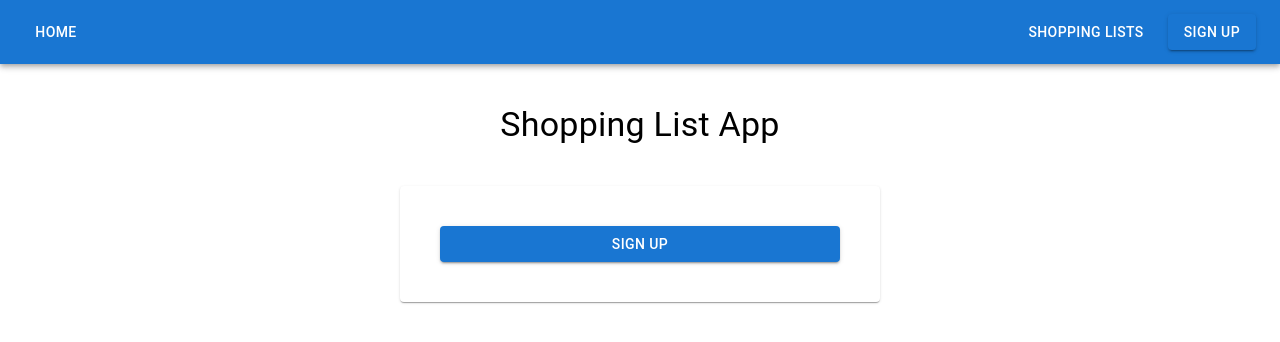
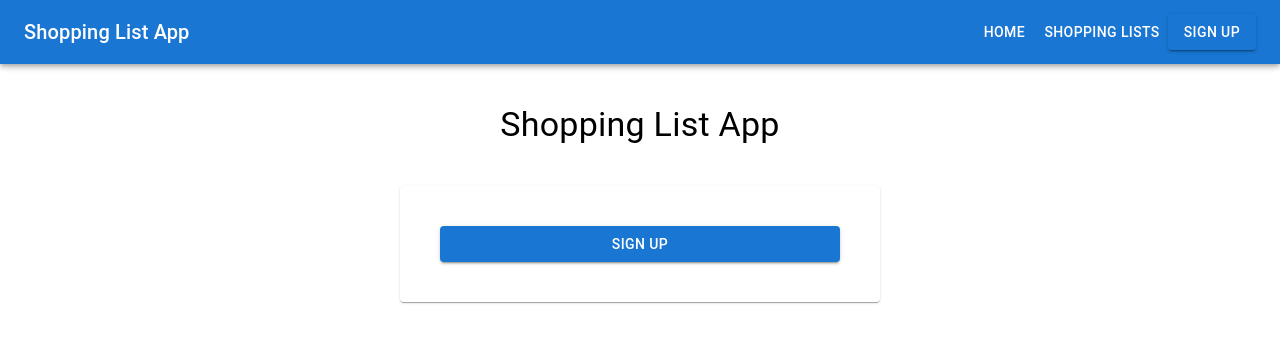
Before and after one commit to bac-dam-1991/shopping-list, a React (Create React App) app in the folder front-end/: page / in a window 1280 px wide. Shown: the top 342 px of the page. Built offline with nearby package versions, Linux system fonts and the light colour scheme.

Commit message:
Added responsive drawer.

```diff
--- a/front-end/src/App.tsx
+++ b/front-end/src/App.tsx
@@ -1,16 +1,16 @@
-import { BrowserRouter, Routes, Route } from 'react-router-dom';
-import { ShoppingListView } from './views/ShoppingListView';
-import { HomeView } from './views/HomeView';
-import { NotFoundView } from './views/NotFoundView';
-import { AllShoppingListsView } from './views/AllShoppingListsView';
-import { Auth0ProviderWithHistory } from './components/AuthProviderWithHistory';
-import { Navbar } from './components/Navbar';
+import { BrowserRouter, Routes, Route } from "react-router-dom";
+import { ShoppingListView } from "./views/ShoppingListView";
+import { HomeView } from "./views/HomeView";
+import { NotFoundView } from "./views/NotFoundView";
+import { AllShoppingListsView } from "./views/AllShoppingListsView";
+import { Auth0ProviderWithHistory } from "./components/AuthProviderWithHistory";
+import { Navbar } from "./components/Navbar";
 
 const App = () => {
   return (
     <BrowserRouter>
       <Auth0ProviderWithHistory>
-				<Navbar />
+        <Navbar>
           <Routes>
             <Route path="/" element={<HomeView />} />
             <Route path="/shopping-lists">
@@ -19,6 +19,7 @@ const App = () => {
             </Route>
             <Route path="*" element={<NotFoundView />} />
           </Routes>
+        </Navbar>
       </Auth0ProviderWithHistory>
     </BrowserRouter>
   );
--- a/front-end/src/components/Navbar.tsx
+++ b/front-end/src/components/Navbar.tsx
@@ -1,25 +1,119 @@
-import { AppBar, Toolbar, Stack, Button } from '@mui/material';
-import { useNavigate } from 'react-router-dom';
-import { AuthButton } from './AuthButton';
+import { ReactNode, useState } from "react";
+import {
+  List,
+  ListItem,
+  ListItemButton,
+  AppBar,
+  Box,
+  Divider,
+  Drawer,
+  IconButton,
+  ListItemText,
+  Toolbar,
+  Typography,
+  Button,
+} from "@mui/material";
+import MenuIcon from "@mui/icons-material/Menu";
+import { Link } from "react-router-dom";
+import { AuthButton } from "./AuthButton";
 
-export const Navbar = () => {
-	const navigate = useNavigate();
+const DrawerWidth = 240;
+const navItems = [
+  { label: "Home", path: "/" },
+  { label: "Shopping Lists", path: "/shopping-lists" },
+];
+export interface NavbarProps {
+  children: ReactNode;
+}
+
+export const Navbar = ({ children }: NavbarProps) => {
+  const [mobileOpen, setMobileOpen] = useState(false);
+
+  const handleDrawerToggle = () => {
+    setMobileOpen((prevState) => !prevState);
+  };
+
+  const drawer = (
+    <Box onClick={handleDrawerToggle} sx={{ textAlign: "center" }}>
+      <Typography variant="h6" sx={{ my: 2 }}>
+        Shopping List App
+      </Typography>
+      <Divider />
+      <List>
+        {navItems.map((item) => (
+          <ListItem key={item.path} disablePadding>
+            <ListItemButton
+              component={Link}
+              to={item.path}
+              sx={{ textAlign: "center" }}
+            >
+              <ListItemText primary={item.label} />
+            </ListItemButton>
+          </ListItem>
+        ))}
+      </List>
+      <AuthButton />
+    </Box>
+  );
 
   return (
-		<AppBar position="static">
+    <Box sx={{ display: "flex" }}>
+      <AppBar component="nav">
         <Toolbar>
-				<Stack sx={{ flexGrow: 1, alignItems: 'start' }}>
-					<Button onClick={() => navigate('/')} color="inherit">
-						Home
+          <IconButton
+            color="inherit"
+            aria-label="open drawer"
+            edge="start"
+            onClick={handleDrawerToggle}
+            sx={{ mr: 2, display: { sm: "none" } }}
+          >
+            <MenuIcon />
+          </IconButton>
+          <Typography
+            variant="h6"
+            component="div"
+            sx={{ flexGrow: 1, display: { xs: "none", sm: "block" } }}
+          >
+            Shopping List App
+          </Typography>
+          <Box sx={{ display: { xs: "none", sm: "block" } }}>
+            {navItems.map((item) => (
+              <Button
+                component={Link}
+                to={item.path}
+                key={item.path}
+                sx={{ color: "#fff" }}
+              >
+                {item.label}
               </Button>
-				</Stack>
-				<Stack spacing={2} direction="row">
-					<Button color="inherit" onClick={() => navigate('/shopping-lists')}>
-						Shopping Lists
-					</Button>
+            ))}
             <AuthButton />
-				</Stack>
+          </Box>
         </Toolbar>
       </AppBar>
+      <Box component="nav">
+        <Drawer
+          variant="temporary"
+          open={mobileOpen}
+          onClose={handleDrawerToggle}
+          ModalProps={{
+            keepMounted: true,
+          }}
+          sx={{
+            display: { xs: "block", sm: "none" },
+            "& .MuiDrawer-paper": {
+              boxSizing: "border-box",
+              width: DrawerWidth,
+            },
+          }}
+        >
+          {drawer}
+        </Drawer>
+      </Box>
+      <Box component="main" sx={{ width: "100%" }}>
+        <Toolbar />
+        {children}
+      </Box>
+    </Box>
   );
 };
```
Lines whose indentation alone changed are shown as unchanged.
